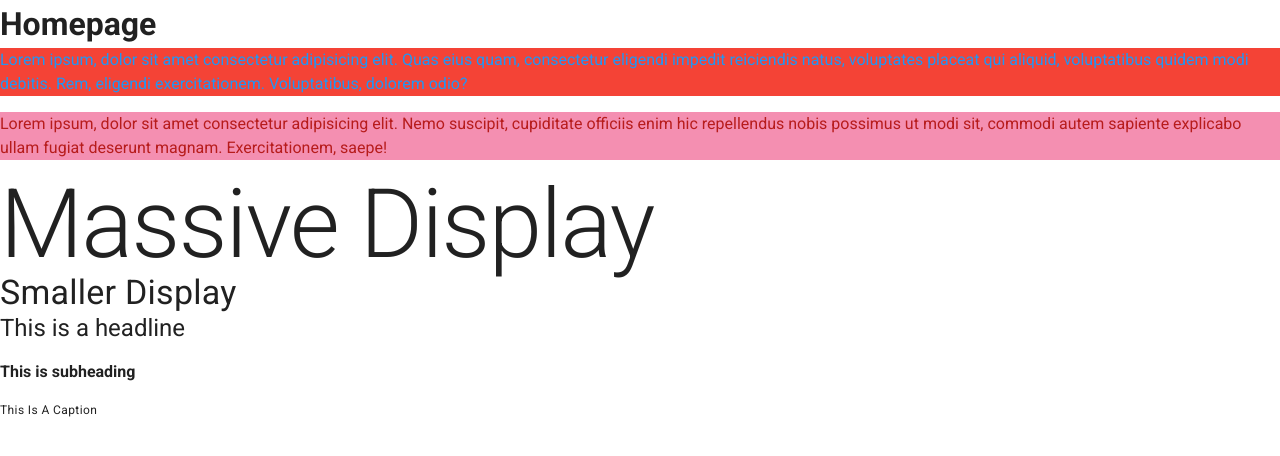
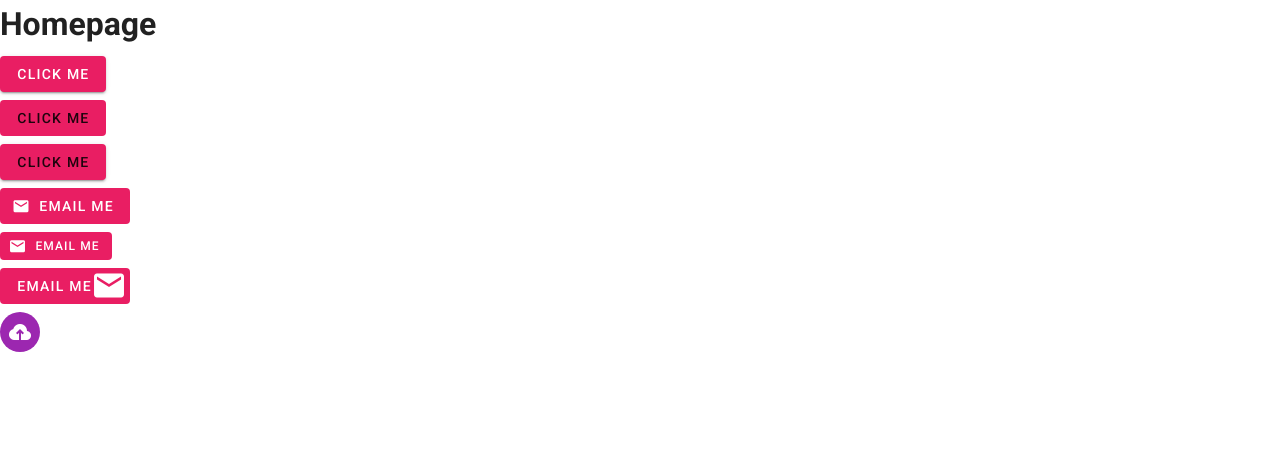
Before and after one commit to Arailyd/test-01, a Vue app: page / in a window 1280 px wide. Shown: the top 456 px of the page. Built offline with nearby package versions, Linux system fonts and the light colour scheme.

Commit message:
commit de video 5

```diff
--- a/src/views/Home.vue
+++ b/src/views/Home.vue
@@ -1,13 +1,42 @@
 <template>
   <div class="home">
     <h1>Homepage</h1>
-    <p class="red blue--text">Lorem ipsum, dolor sit amet consectetur adipisicing elit. Quas eius quam, consectetur eligendi impedit reiciendis natus, voluptates placeat qui aliquid, voluptatibus quidem modi debitis. Rem, eligendi exercitationem. Voluptatibus, dolorem odio?</p>
-    <p class="pink lighten-3 red--text text--darken-4">Lorem ipsum, dolor sit amet consectetur adipisicing elit. Nemo suscipit, cupiditate officiis enim hic repellendus nobis possimus ut modi sit, commodi autem sapiente explicabo ullam fugiat deserunt magnam. Exercitationem, saepe!</p>
-    <h1 class="display-4">Massive Display</h1>
-    <h4 class="display-1">Smaller Display</h4>
-    <p class="headline">This is a headline</p>
-    <p class="subheading font-weight-bold">This is subheading</p>
-    <p class="caption text-capitalize">This is a caption</p>
+    <div class="my-2">
+      <v-btn class="pink white--text">click me</v-btn>
+    </div>
+    <div class="my-2">
+      <v-btn depressed color="pink">click me</v-btn>
+    </div>
+    <div class="my-2">
+      <v-btn flat color="pink">click me</v-btn>
+    </div>
+    <div class="my-2">
+      <v-btn depressed class="pink white--text">
+        <v-icon left>mdi-email</v-icon>
+        <span>email me</span>
+      </v-btn>
+    </div>
+
+    <div class="my-2">
+      <v-btn small depressed class="pink white--text">
+        <v-icon left>mdi-email</v-icon>
+        <span>email me</span>
+      </v-btn>
+    </div>
+
+    <div class="my-2">
+      <v-btn depressed class="pink white--text">
+        <span>email me</span>
+        <v-icon large right>mdi-email</v-icon>
+
+      </v-btn>
+    </div>
+
+    <div class="my-2">
+      <v-btn fab depressed small dark color="purple">
+        <v-icon>mdi-cloud-upload</v-icon>
+      </v-btn>
+    </div>
   </div>
 </template>
 
```
